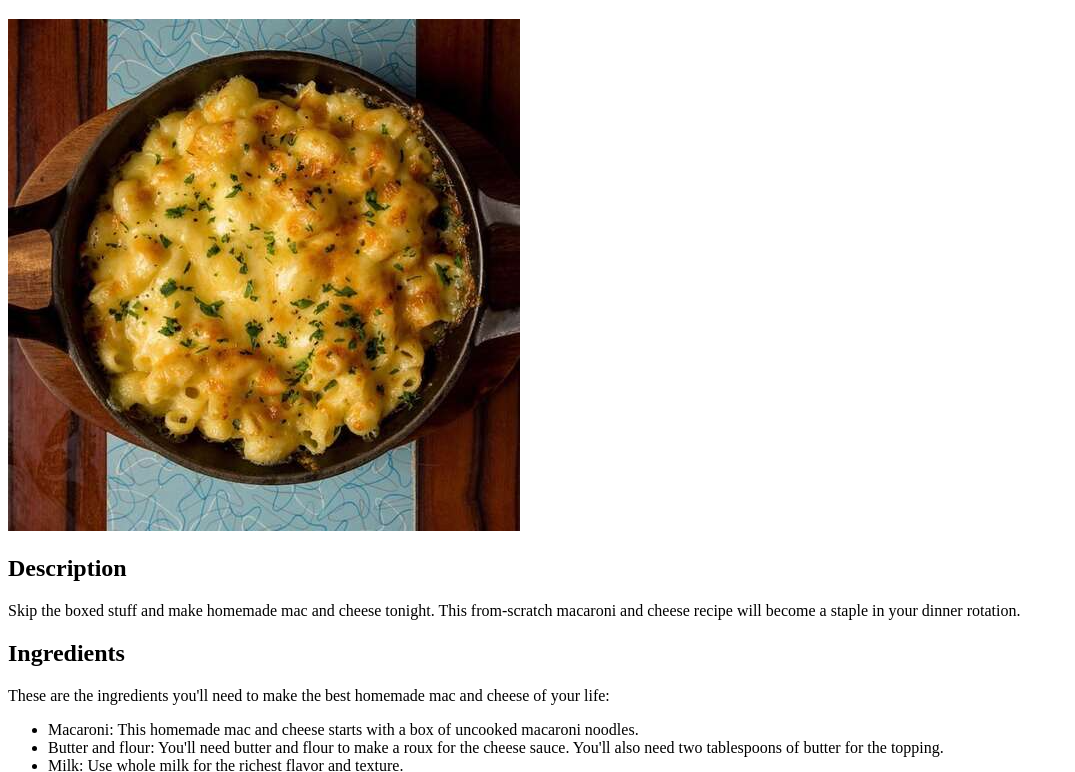
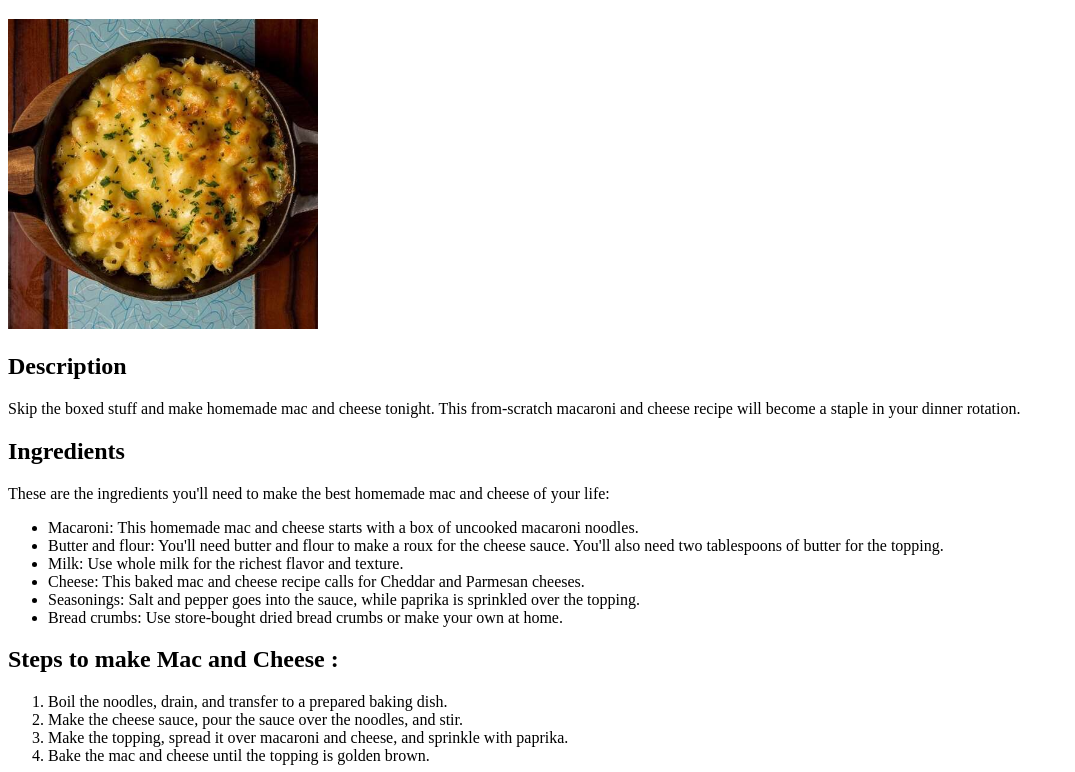
Before and after one commit to Zidan-Niyas/odin-recipes, a plain HTML site: page recipes/macncheese.html in a window 1280 px wide. Shown: the part 61-833 px from the top of the page, without its empty margins (0-1075 px from the left). Drawn offline with Linux system fonts and the light colour scheme.

Commit message:
modified the size of image in mac and cheese file

```diff
--- a/recipes/macncheese.html
+++ b/recipes/macncheese.html
@@ -7,7 +7,7 @@
 </head>
 <body>
     <h1>Mac & Cheese</h1>
-    <img src="../images/macncheese.png" alt="Mac and Cheese">
+    <img src="../images/macncheese.png" alt="Mac and Cheese" height="310" width="310">
     <h2>Description</h2>
     <p>Skip the boxed stuff and make homemade mac and cheese tonight. This from-scratch macaroni and cheese recipe will become a staple in your dinner rotation.</p>
     <h2>Ingredients</h2>
```
